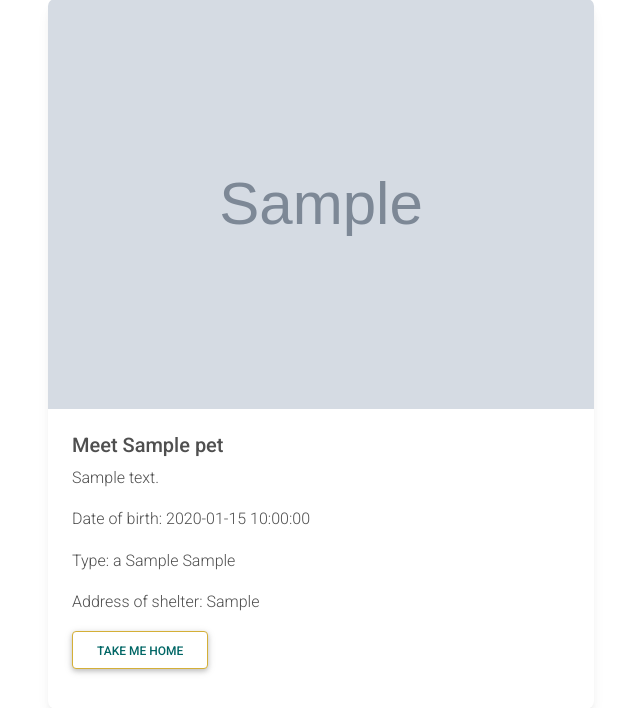
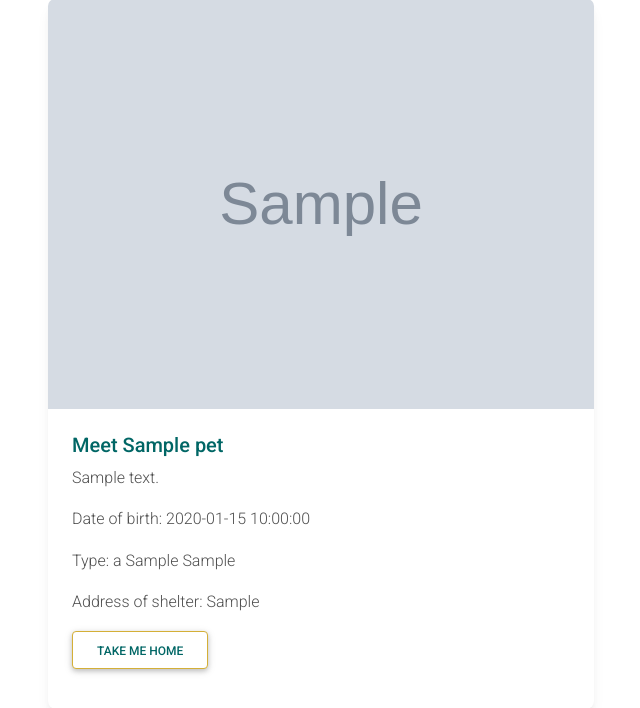
Before and after one commit to nat-oku/FE21-CR11-Natalia, a PHP site: page /home.php in a window 1280 px wide. Shown: the part 345-1053 px from the top of the page, without its empty margins (34-674 px from the left). Run offline with PHP 8.4, Linux system fonts and the light colour scheme; the visitor is signed in with stand-in values (Sample User, id 1); tables that the repository leaves empty or names only in its code hold one stand-in row (values such as "Sample post"); grey boxes marked "Sample" are stand-in pictures; data that the repository does not hold is empty; some libraries are stand-ins or nearby versions.

Commit message:
changing colors

```diff
--- a/loginUser/home.php
+++ b/loginUser/home.php
@@ -28,10 +28,10 @@
     while($row = mysqli_fetch_array($result, MYSQLI_ASSOC)) {
       $colbody .='
         <div class="col fw-light">
-          <div class="card">
+          <div class="card card-group h-100">
             <img src="pictures/pets/'.$row['picture'].'" class="card-img-top" alt="...">
             <div class="card-body">
-              <h5 class="card-title">Meet '.$row['pet_name'].'</h5>
+              <h5 class="card-title text-green">Meet '.$row['pet_name'].'</h5>
               <p class="card-text">'.$row['pet_descr'].'</p>
               <p class="card-text">Date of birth: '.$row['pet_date_of_birth'].'</p>
               <p class="card-text">Type: a '.$row['pet_size'].' '.$row['breed']. '</p>
```
